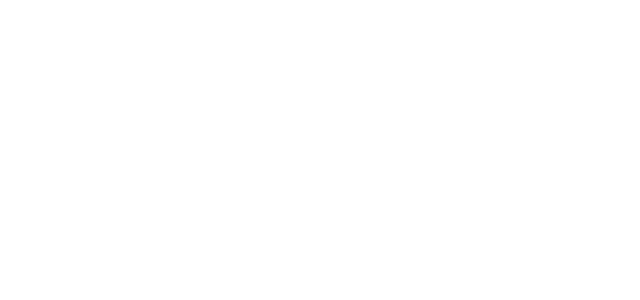
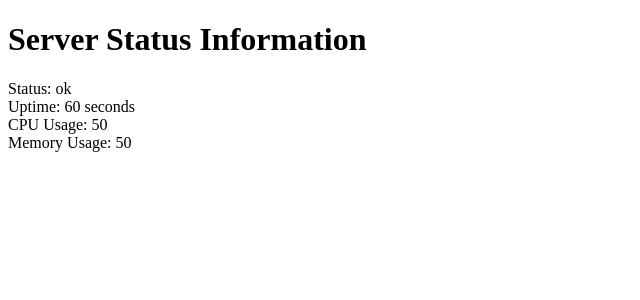
Before and after one commit to alexntragatakis/server-status-dashboard, a React app in the folder frontend/: page / in a window 1280 px wide. Shown: the top 300 px of the page, without its empty margins (0-640 px from the left). Built offline with nearby package versions, Linux system fonts and the light colour scheme; the HTML template or start-up script is replaced by a standard one.

Commit message:
feat: implement StatusInfo in App

```diff
--- a/frontend/src/App.tsx
+++ b/frontend/src/App.tsx
@@ -1,4 +1,5 @@
 import "./App.css";
+import StatusInfo from "./components/StatusInfo";
 
 export type metrics = {
   status: string;
@@ -15,7 +16,7 @@ function App() {
     cpu_percent: 50,
     memory_percent: 50,
   };
-  return <></>;
+  return <StatusInfo metrics={test_metrics}></StatusInfo>;
 }
 
 export default App;
```
